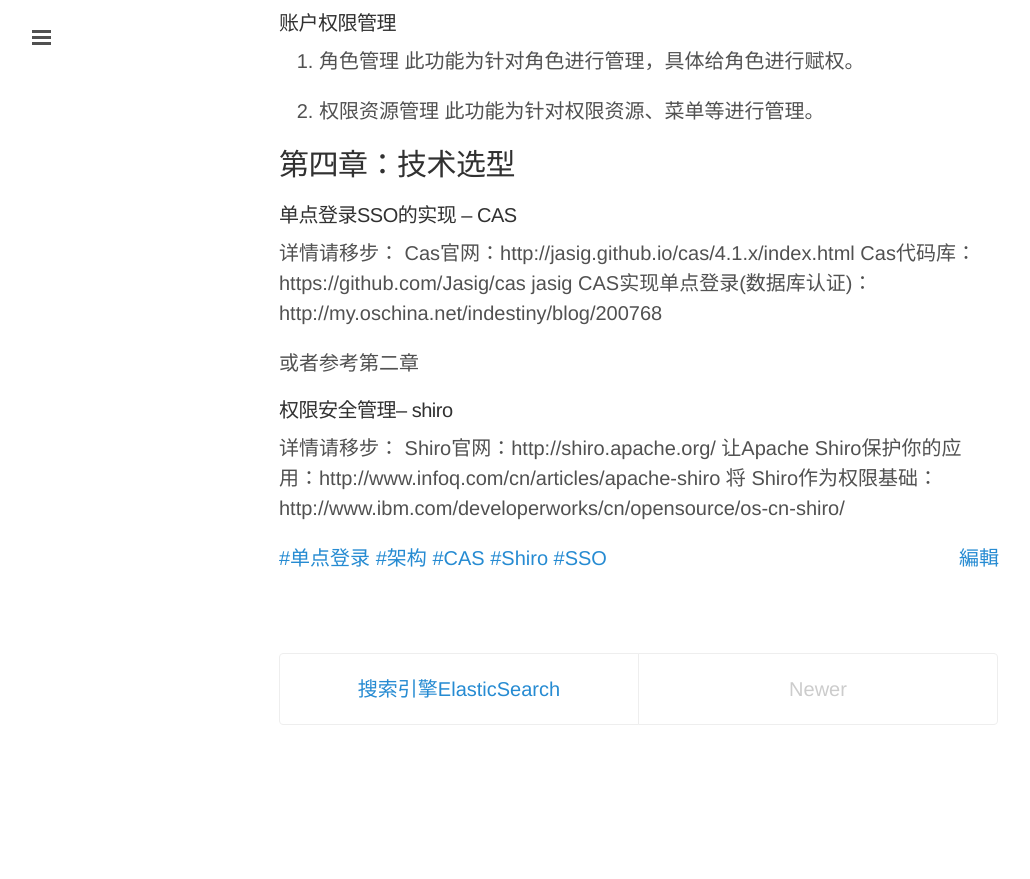
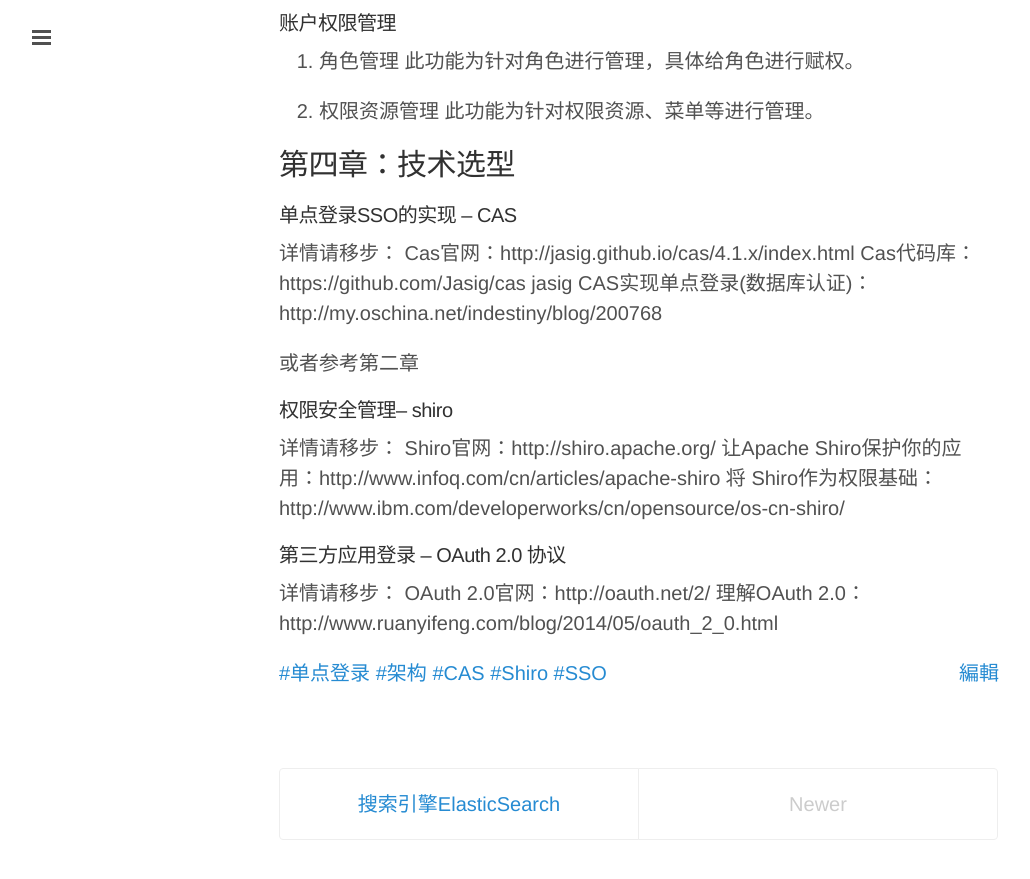
Before and after one commit to jasonsoso/tech, a Jekyll site: the page built from _posts/2016-04-15-sso.md, in a window 1280 px wide and 900 px high, scrolled down 4869 px. Shown: the top 879 px of the window, without its empty margins (1-1031 px from the left). Built offline with Jekyll 4.4.1, drawn with Linux system fonts in a browser that asks for light colours; comment, search, counter and statistics services are not loaded; before the commit the page ends 5654 px from its top, so only the background shows below that.

Commit message:
第三方应用登录
第三方应用登录

```diff
--- a/_posts/2016-04-15-sso.md
+++ b/_posts/2016-04-15-sso.md
@@ -137,3 +137,10 @@ jasig CAS实现单点登录(数据库认证)：http://my.oschina.net/indestiny/b
 Shiro官网：http://shiro.apache.org/
 让Apache Shiro保护你的应用：http://www.infoq.com/cn/articles/apache-shiro
 将 Shiro作为权限基础：http://www.ibm.com/developerworks/cn/opensource/os-cn-shiro/
+
+
+#### 第三方应用登录 – OAuth 2.0 协议 ####
+
+详情请移步：
+OAuth 2.0官网：http://oauth.net/2/
+理解OAuth 2.0：http://www.ruanyifeng.com/blog/2014/05/oauth_2_0.html
```
